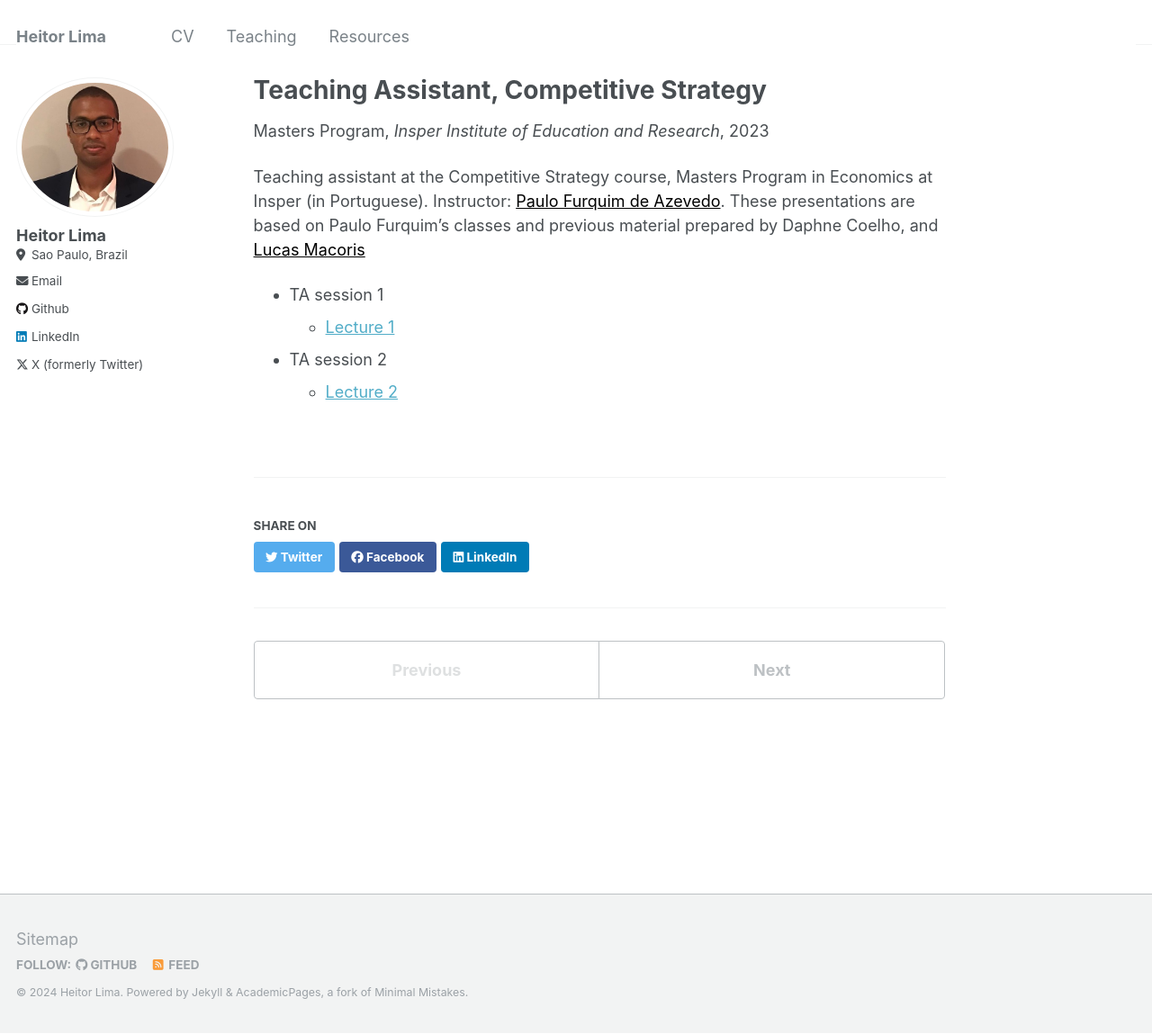
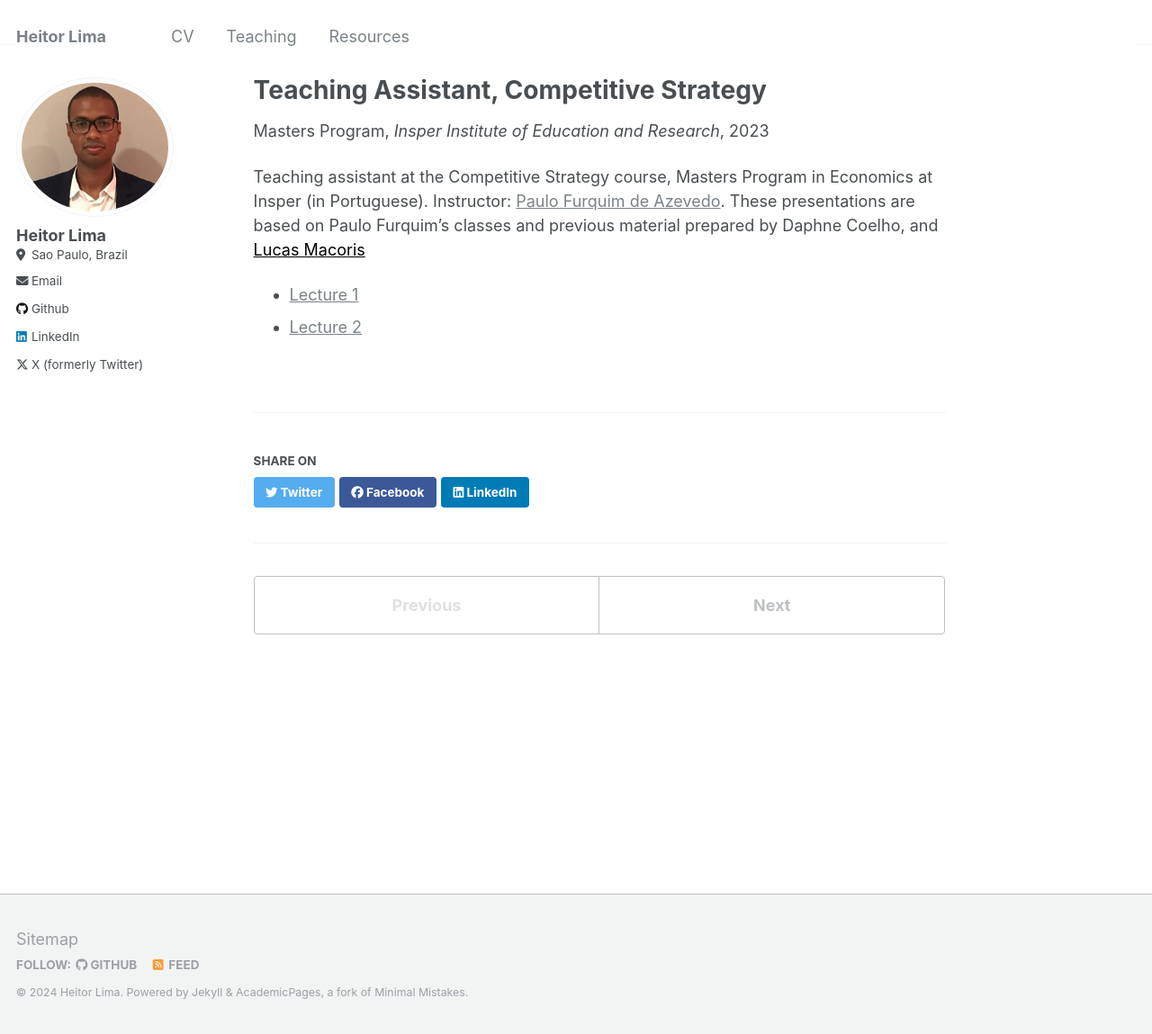
Before and after one commit to heitoraolima/heitoraolima.github.io, a Jekyll site: the page built from _teaching/2023-ta-cs.md, in a window 1280 px wide and 1149 px high. Shown: the whole window at 90% size. Built offline with Jekyll 4.4.1, drawn with Linux system fonts in a browser that asks for light colours.

Commit message:
Update 2023-ta-cs.md

```diff
--- a/_teaching/2023-ta-cs.md
+++ b/_teaching/2023-ta-cs.md
@@ -8,9 +8,7 @@ date: 2023-01-01
 location: "City, Country"
 ---
 
-Teaching assistant at the Competitive Strategy course, Masters Program in Economics at Insper (in Portuguese). Instructor: <a href="https://sites.google.com/view/paulo-f-azevedo/in%C3%ADcio" style="color:black">Paulo Furquim de Azevedo</a>. These presentations are based on Paulo Furquim's classes and previous material prepared by Daphne Coelho, and <a href="https://eaesp.fgv.br/pessoa/lucas-s-macoris" style="color:black">Lucas Macoris</a>
+Teaching assistant at the Competitive Strategy course, Masters Program in Economics at Insper (in Portuguese). Instructor: <a href="https://sites.google.com/view/paulo-f-azevedo/in%C3%ADcio" style="color:#7a8288">Paulo Furquim de Azevedo</a>. These presentations are based on Paulo Furquim's classes and previous material prepared by Daphne Coelho, and <a href="https://eaesp.fgv.br/pessoa/lucas-s-macoris" style="color:black">Lucas Macoris</a>
 
-- TA session 1
-  - <a href="https://heitoraolima.github.io/files/Monitoria 1 - EC - 2023.pdf">Lecture 1</a>
-- TA session 2
-  - <a href="https://heitoraolima.github.io/files/Monitoria 2 - EC - 2023.pdf">Lecture 2</a>
+- <a href="/files/Monitoria 1 - EC - 2023.pdf" style="color:#7a8288">Lecture 1</a>
+- <a href="/files/Monitoria 2 - EC - 2023.pdf" style="color:#7a8288">Lecture 2</a>
```
